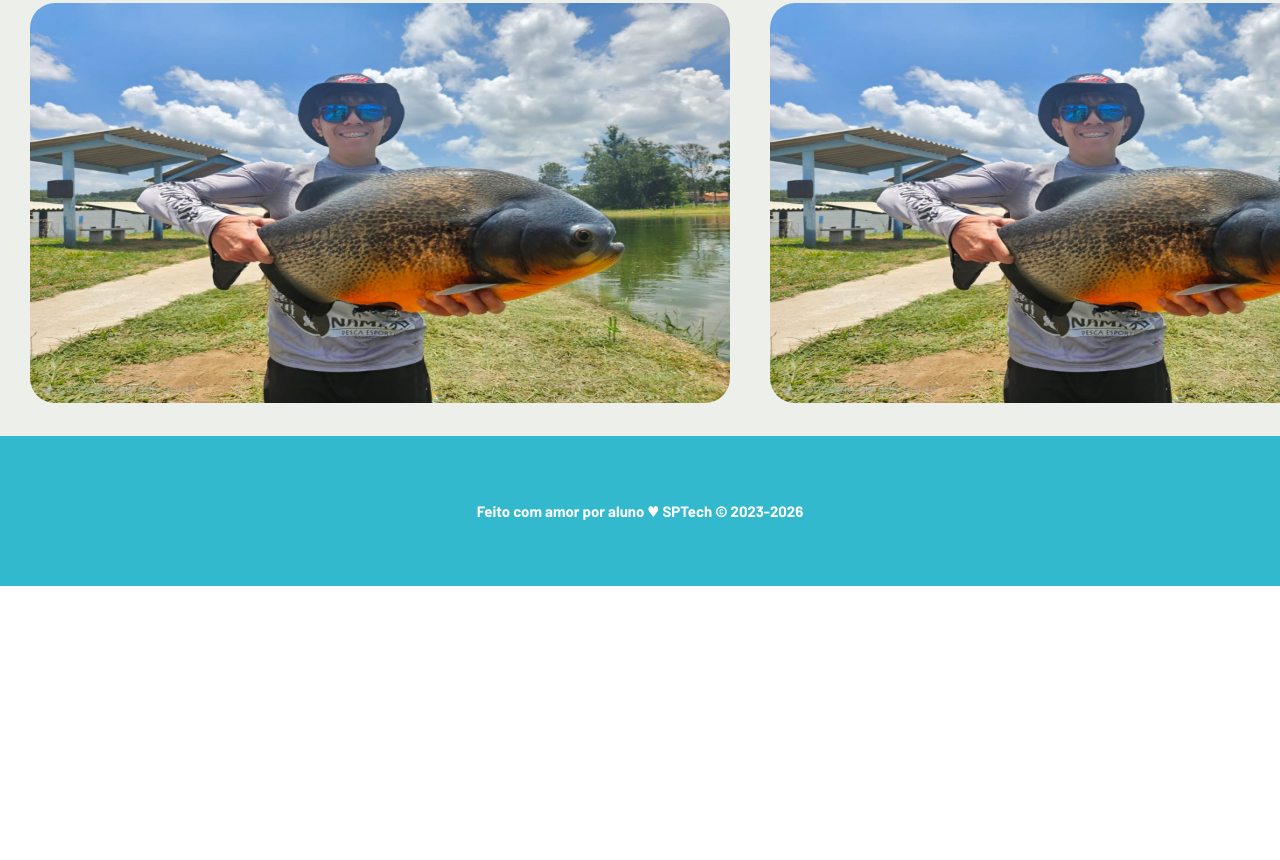
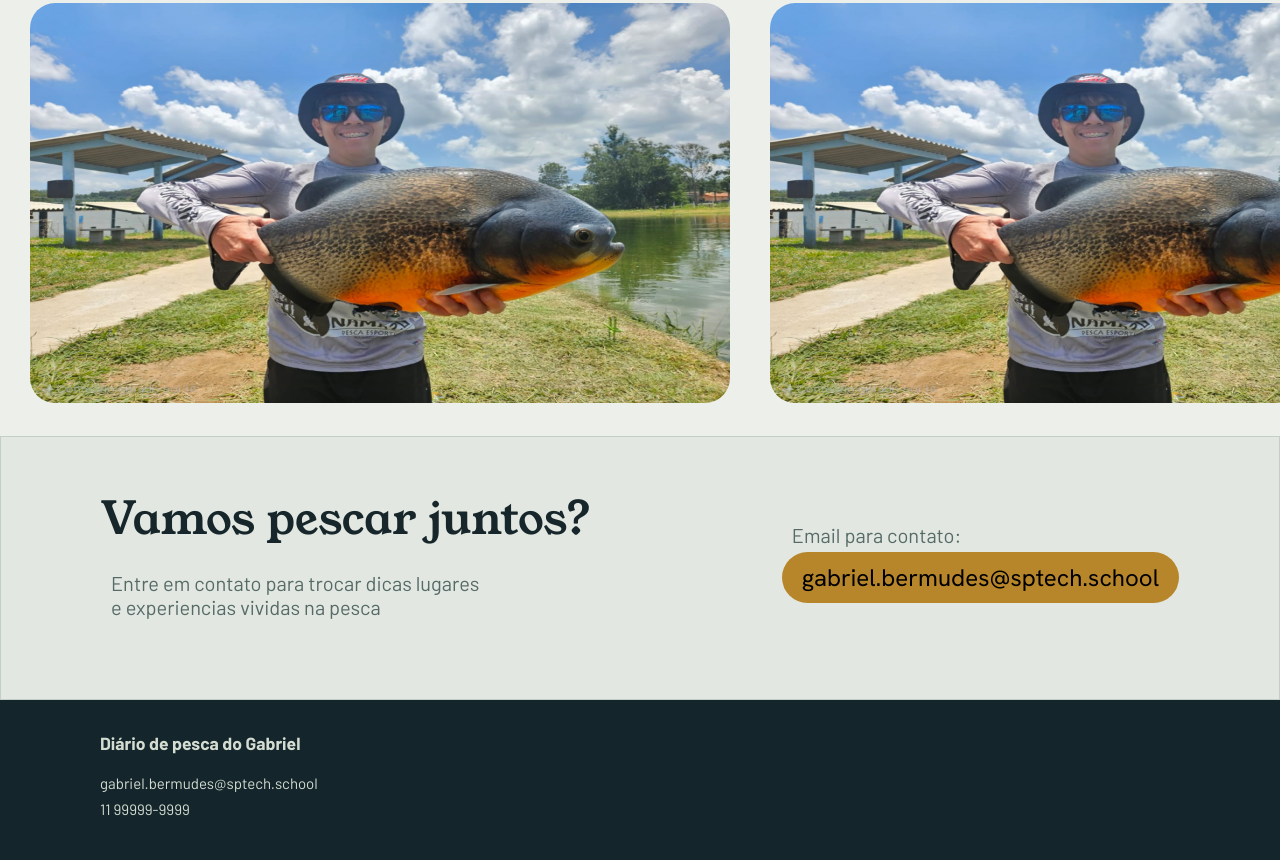
Before and after one commit to GBBermudes/PROJETO-INDIVIDUAL1, a website: page WEB-DATA-VIZ/public/index.html in a window 1280 px wide. Shown: the part 1588-2448 px from the top of the page. Before the commit the page ends 2174 px from the top, so only its background shows below. Drawn offline with Linux system fonts and the light colour scheme; a web font is replaced by a local one.

Commit message:
ultimos passos (contato e footer)

```diff
--- a/WEB-DATA-VIZ/public/css/estilo.css
+++ b/WEB-DATA-VIZ/public/css/estilo.css
@@ -94,7 +94,8 @@ body {
 body:has(#container:target) .navbar a[href="#container"],
 body:has(#porque-eu-pesco:target) .navbar a[href="#porque-eu-pesco"],
 body:has(#modalidades:target) .navbar a[href="#modalidades"],
-body:has(#recordacoes:target) .navbar a[href="#recordacoes"] {
+body:has(#recordacoes:target) .navbar a[href="#recordacoes"],
+body:has(#contato:target) .navbar a[href="#contato"] {
     font-weight: 900;
 }
 
@@ -387,14 +388,79 @@ button:active {
   align-items: center;
 }
 
+.social4 {
+  margin-top: 0;
+  background-color: #E2E8E1;
+  border: 0.5px solid #C3CEC6;
+  padding-top: 50px;
+  padding-bottom: -20px;
+  padding-right: 100px;
+}
+
+.entre-contato {
+  display: flex;
+  flex-direction: column;
+  justify-content: center;
+  padding-bottom: 30px;
+}
+.entre-contato h1 {
+  margin-top: 0;
+  margin-left: 100px;
+  font-size: 45px;
+  color: #17262A;
+}
+
+.entre-contato p {
+  margin-left: 110px;
+  margin-top: -10px;
+  color: #566A68;
+  font-size: 20px;
+}
+
+.contato {
+  padding-bottom: 30px;
+  display: flex;
+  justify-content: space-between;
+  align-items: center;
+}
+
+.email {
+  background-color: #B7862B;
+  padding: 10px 20px;
+  border-radius: 50px;
+  margin-left: 40px;
+}
+
+.area-email p {
+  margin-bottom: -15px;
+  margin-top: -10px;
+  color: #566A68;
+  margin-left: 50px;
+  font-size: 20px;
+}
+
+
 /* FOOTER */
 
-.footer {
-  background-color: #32b9cd;
+.footerr {
+  display: flex;
+  align-items: center;
+  padding-top: 10px;
+  margin-top: 0;
+  background-color: #14262B;
   height: 150px;
-  color: #fff;
-  display: flex;
+  color: #D5DDD2;
   font-size: 15px;
+}
+
+.footerr h3 {
+  margin-top: 0;
+  margin-left: 100px;
+}
+
+.footerr p {
+  margin-left: 100px;
+  line-height: 1.7;
 }
 
 .footer .container {
--- a/WEB-DATA-VIZ/public/index.html
+++ b/WEB-DATA-VIZ/public/index.html
@@ -37,7 +37,7 @@
           <a href="#recordacoes">Recordações</a>
         </li>
         <li>
-          <a href="#box">Contato</a>
+          <a href="#contato">Contato</a>
         </li>
         <li>|</li>
         <li>
@@ -136,9 +136,24 @@
       </div>
     </div>
   </div>
-  <div class="footer">
-    <div class="container">
-      <h4>Feito com amor por aluno &hearts; SPTech &copy; 2023-2026</h4>
+  <div class="social4" id="contato">
+    <div class="boxes3">
+      <div class="contato">
+        <div class="entre-contato">
+          <h1 class="young-serif-regular">Vamos pescar juntos?</h1>
+          <p>Entre em contato para trocar dicas lugares <br>e experiencias vividas na pesca</p>
+        </div>
+        <div class="area-email">
+          <p>Email para contato:</p>
+          <h2 class="email hanken">gabriel.bermudes@sptech.school</h4>
+        </div>
+      </div>
+    </div>
+  </div>
+  <div class="footerr">
+    <div class="title">
+      <h3>Diário de pesca do Gabriel</h3>
+      <p>gabriel.bermudes@sptech.school<br>11 99999-9999</p>
     </div>
   </div>
 </body>
```
Lines whose indentation alone changed are shown as unchanged.
